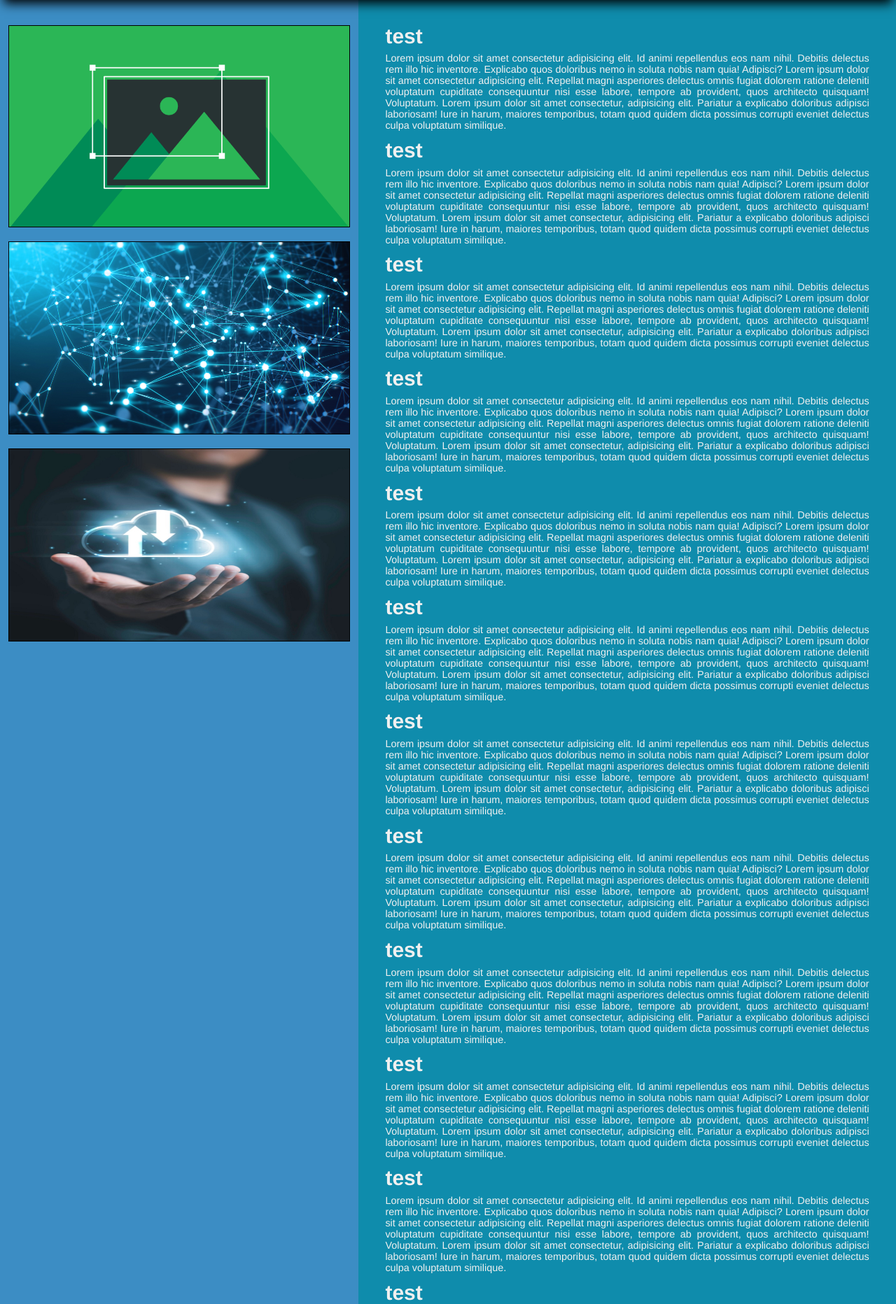
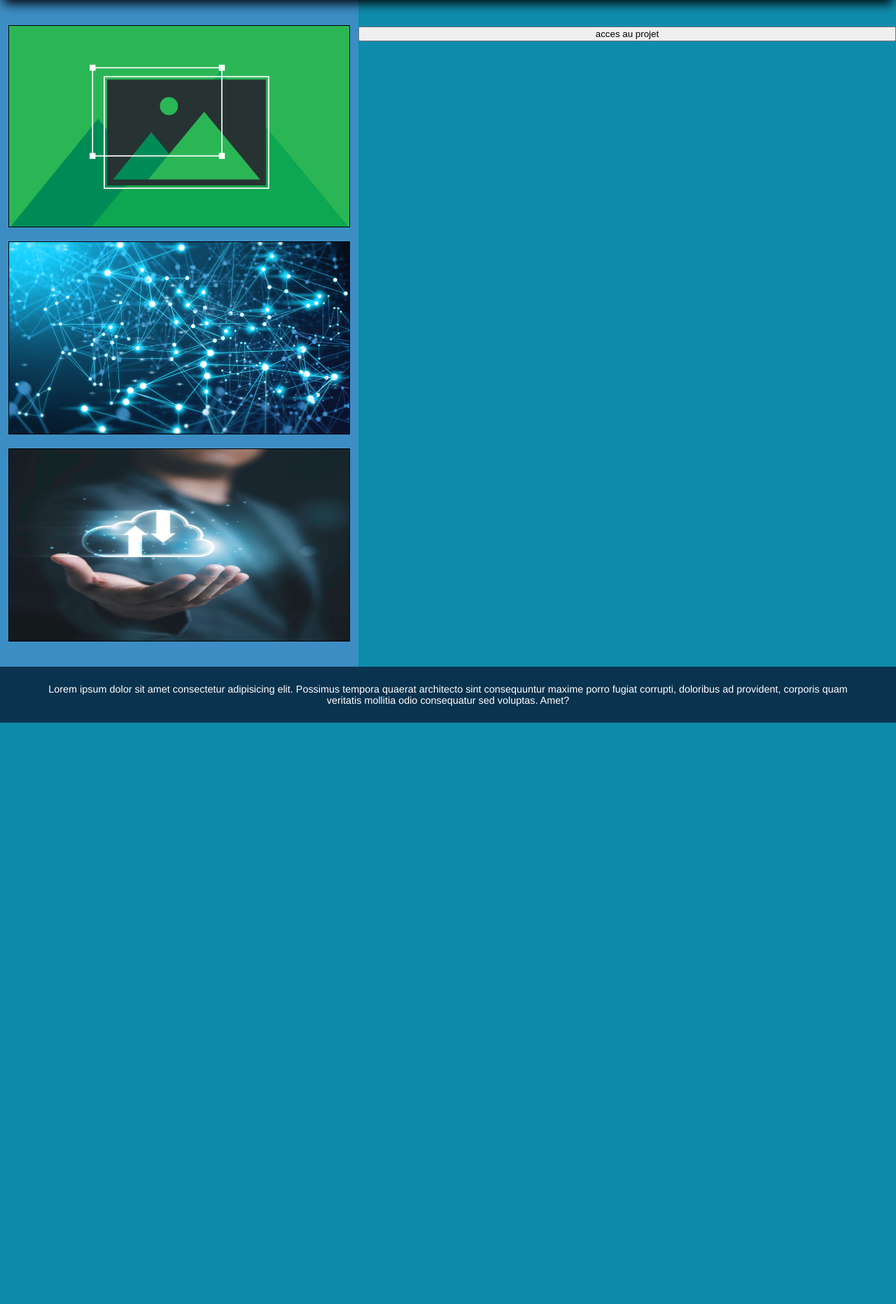
Before and after one commit to TanguyC0/portfolio, a PHP site: page /index.php?link=project&id=5 in a window 1280 px wide. Shown: the part 80-1944 px from the top of the page at 70% size. After the commit the page ends 1113 px from the top, so only its background shows below. Run offline with PHP 8.4, Linux system fonts and the light colour scheme; tables that the repository leaves empty hold one stand-in row (values such as "Sample post").

Commit message:
fix page project

```diff
--- a/src/controllers/visitor/project.php
+++ b/src/controllers/visitor/project.php
@@ -4,8 +4,7 @@
 
     function project()
     {
-        $data = generate();
-        // $data = getProjects();
+        $data = getProject();
 
         require("template/pages/visitor/project.php");
     }
--- a/src/model/visitor/project.php
+++ b/src/model/visitor/project.php
@@ -1,16 +1,17 @@
 <?php
 
-    function generate()
+    function getProject()
     {
-        $tmp = [];
-        for($i = 0;$i < 10;$i++)
-        {
-            $buffer =   [
-                        'title' => 'projet '.$i,
-                        'description' => 'Lorem ipsum dolor sit amet consectetur adipisicing elit. Unde est quisquam, dolor fugiat ex labore id sunt, suscipit quia magnam ut enim amet iure quam nobis. Nulla reprehenderit esse quaerat!'
-                        ];
-            array_push($tmp,$buffer);
-        }
+        $id = $_GET['id'];
 
-        return $tmp;
+        $bdd = loginDB();
+        $sqlQuery = $bdd->prepare("SELECT title,description,lien FROM projects WHERE id = :id");
+
+        $sqlQuery->bindValue(':id', $id, PDO::PARAM_STR);
+
+        $sqlQuery->execute() or die(print_r($sqlQuery->errorInfo()));
+
+        $result = $sqlQuery->fetch();
+        $sqlQuery->closeCursor();
+        return $result;
     }
--- a/template/pages/visitor/project.php
+++ b/template/pages/visitor/project.php
@@ -1,5 +1,5 @@
 <?php
-    $title = "projet : xxx";
+    $title = "projet : " . $data["title"];
     $specificCSS = '<link rel="stylesheet" href="./style/duo.css">';
 ?>
 
@@ -23,25 +23,9 @@
         ?>
         </article>
         <article id="droite">
-        <?php
-            foreach($data as $project)
-            {
-        ?>
-            <h1 class="duo">test</h1>
-            <p class="duo">
-                Lorem ipsum dolor sit amet consectetur adipisicing elit. Id animi repellendus eos nam nihil. Debitis delectus rem illo hic inventore. Explicabo quos doloribus nemo in soluta nobis nam quia! Adipisci?
-                Lorem ipsum dolor sit amet consectetur adipisicing elit. Repellat magni asperiores delectus omnis fugiat dolorem ratione deleniti voluptatum cupiditate consequuntur nisi esse labore, tempore ab provident, quos architecto quisquam! Voluptatum.
-                Lorem ipsum dolor sit amet consectetur, adipisicing elit. Pariatur a explicabo doloribus adipisci laboriosam! Iure in harum, maiores temporibus, totam quod quidem dicta possimus corrupti eveniet delectus culpa voluptatum similique.
-            </p>
-            <h1 class="duo">test</h1>
-            <p class="duo">
-                Lorem ipsum dolor sit amet consectetur adipisicing elit. Id animi repellendus eos nam nihil. Debitis delectus rem illo hic inventore. Explicabo quos doloribus nemo in soluta nobis nam quia! Adipisci?
-                Lorem ipsum dolor sit amet consectetur adipisicing elit. Repellat magni asperiores delectus omnis fugiat dolorem ratione deleniti voluptatum cupiditate consequuntur nisi esse labore, tempore ab provident, quos architecto quisquam! Voluptatum.
-                Lorem ipsum dolor sit amet consectetur, adipisicing elit. Pariatur a explicabo doloribus adipisci laboriosam! Iure in harum, maiores temporibus, totam quod quidem dicta possimus corrupti eveniet delectus culpa voluptatum similique.
-            </p>
-        <?php
-            }
-        ?>
+        <?= $data['title'] ?>
+        <?= $data['description'] ?>
+        <input type="button" value="acces au projet" onclick="window.location.href='<?=$data['lien'] ?>'">
     </article>
 
 </section>
--- a/template/pages/visitor/projectList.php
+++ b/template/pages/visitor/projectList.php
@@ -13,7 +13,7 @@
         {
     ?>
         <article class="Quarter">
-            <a href="./index.php?link=project" class="Quarter">
+            <a href="./index.php?link=project&id=5" class="Quarter">
                 <h1 class="Quarter"> <?= $project["title"]; ?></h1>
                 <img src="img/<?= $project["picture"]; ?>" alt="" class="Quarter">
                 <p class="Quarter"> <?= $project["abstract"]; ?> </p>
```
Also changed, not shown: CHANGELOG.md.
